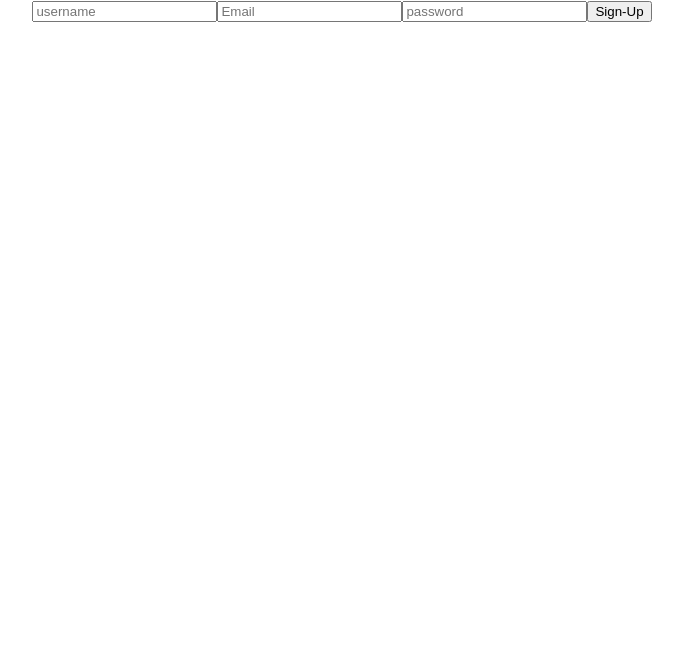
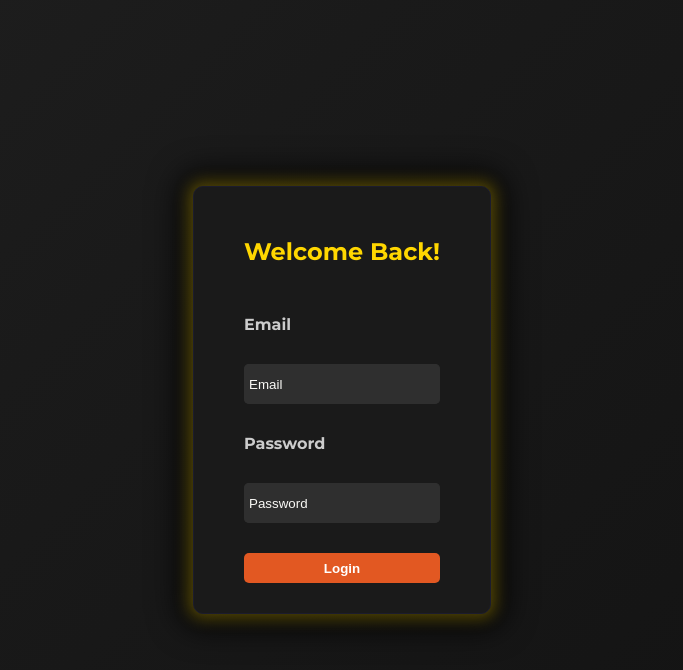
Before and after one commit to kannan2004-cre/filmscape, a React (Create React App) app in the folder filmscape/: page / in a window 1280 px wide. Shown: the top 670 px of the page, without its empty margins (298-981 px from the left). Built offline with nearby package versions, Linux system fonts and the light colour scheme.

Commit message:
login finished

```diff
--- a/filmscape/package.json
+++ b/filmscape/package.json
@@ -6,8 +6,8 @@
     "@testing-library/jest-dom": "^5.17.0",
     "@testing-library/react": "^13.4.0",
     "@testing-library/user-event": "^13.5.0",
-    "react": "^18.3.1",
-    "react-dom": "^18.3.1",
+    "react": "^18.2.0",
+    "react-dom": "^18.2.0",
     "react-scripts": "5.0.1",
     "web-vitals": "^2.1.4"
   },
--- a/filmscape/src/App.css
+++ b/filmscape/src/App.css
@@ -1,38 +1,3 @@
-.App {
-  text-align: center;
+.App{
+  background-color: linear-gradient(45deg , #1a1a1a ,#2e2e2e);
 }
-
-.App-logo {
-  height: 40vmin;
-  pointer-events: none;
-}
-
-@media (prefers-reduced-motion: no-preference) {
-  .App-logo {
-    animation: App-logo-spin infinite 20s linear;
-  }
-}
-
-.App-header {
-  background-color: #282c34;
-  min-height: 100vh;
-  display: flex;
-  flex-direction: column;
-  align-items: center;
-  justify-content: center;
-  font-size: calc(10px + 2vmin);
-  color: white;
-}
-
-.App-link {
-  color: #61dafb;
-}
-
-@keyframes App-logo-spin {
-  from {
-    transform: rotate(0deg);
-  }
-  to {
-    transform: rotate(360deg);
-  }
-}
--- a/filmscape/src/App.js
+++ b/filmscape/src/App.js
@@ -1,11 +1,11 @@
-import Register from './Pages/Register.js';
+import Login from './Pages/Login.js';
 import React from 'react';
 import './App.css';
 
 function App() {
   return (
     <div className="App">
-      <Register />
+      <Login />
     </div>
   );
 }
--- /dev/null
+++ b/filmscape/src/Pages/Login.js
@@ -0,0 +1,48 @@
+import React from "react";
+import { useState } from "react";
+import { auth } from "../firebaseConfig";
+import { signInWithEmailAndPassword } from "firebase/auth";
+import "../css/Login.css";
+
+function Login() {
+  const [formData, setFormData] = useState({ email: "", password: "" });
+  const handlechange = (e) => {
+    setFormData({ ...formData, [e.target.name]: e.target.value });
+  };
+  const handlesubmit = async (e) => {
+    e.preventDefault();
+    try {
+      await signInWithEmailAndPassword(auth, formData.email, formData.password);
+      alert("login successfull");
+    } catch (error) {
+      alert("login failed");
+    }
+  };
+  return (
+    <div className="login">
+        <div>
+        </div>
+      <form onSubmit={handlesubmit}>
+        <h2>Welcome Back!</h2>
+        <label htmlFor="email">Email</label>
+        <input
+          type="email"
+          placeholder="Email"
+          onChange={handlechange}
+          name="email"
+          required
+        ></input>
+        <label htmlFor="password">Password</label>
+        <input
+          type="password"
+          placeholder="Password"
+          onChange={handlechange}
+          name="password"
+          required
+        ></input>
+        <button type="submit">Login</button>
+      </form>
+    </div>
+  );
+}
+export default Login;
--- /dev/null
+++ b/filmscape/src/css/Login.css
@@ -0,0 +1,88 @@
+@import url('https://fonts.googleapis.com/css2?family=Kanit:ital,wght@0,100;0,200;0,300;0,400;0,500;0,600;0,700;0,800;0,900;1,100;1,200;1,300;1,400;1,500;1,600;1,700;1,800;1,900&family=Montserrat:ital,wght@0,100..900;1,100..900&family=Noto+Sans+Mono:wght@100..900&family=Noto+Sans:ital,wght@0,100..900;1,100..900&family=Roboto+Mono:ital,wght@0,100..700;1,100..700&display=swap');
+
+html, body {
+    width: 100%;
+    height: 100%;
+}
+
+body {
+    background: linear-gradient(-45deg, #0A0A0A, #1A1A1A, #2E2E2E, #404040);
+    background-size: 400% 400%;
+    animation: gradient 15s ease infinite;
+}
+
+@keyframes gradient {
+    0% {
+        background-position: 0% 50%;
+    }
+    50% {
+        background-position: 100% 50%;
+    }
+    100% {
+        background-position: 0% 50%;
+    }
+}
+
+.login{
+    font-family: "Montserrat", sans-serif;
+    display: flex;
+    justify-content: center;
+    align-items: center;
+    flex-direction: column;
+    height: 100vh;
+    width: 100vw;
+    margin: 0;
+}
+
+form{
+    display: flex;
+    flex-direction: column;
+    gap: 30px;
+    color:#FFD700;
+    background-color: #1A1A1A;
+    box-shadow: 0px 0px 15px 5px rgba(255, 215, 0, 0.3), 0px 0px 30px 15px rgba(0, 0, 0, 0.8);
+}
+
+form{
+    border: 1px solid #1C1C2D;
+    padding: 30px;
+    padding-left: 50px;
+    padding-right: 50px;
+    border-radius: 10px;
+}
+
+form label{
+    color: #CCCCCC;
+    font-weight: bold;
+}
+
+form input[type="email"],input[type="password"]{
+    color: #FAF9F6;
+    background-color: #2F2F2F;
+    border: none;
+    height: 30px;
+    border-radius: 5px;
+    -webkit-box-shadow: 0 0 0 30px #2F2F2F inset !important;
+    -webkit-text-fill-color: #FAF9F6 !important;
+    padding: 5px;
+}
+
+button{
+    background-color: #E25822;
+    border: none;
+    height:30px;
+    border-radius: 5px;
+    color: #FFFFFF;
+    font-weight: bold;
+}
+
+form input[type="email"]:focus,
+form input[type="password"]:focus {
+    border: 1px solid #D7263D;
+    outline: none;
+}
+
+button:hover{
+    background-color: #D7263D;
+    transition: 0.3s ease-in-out, 0.3s ease-out;
+}
```
